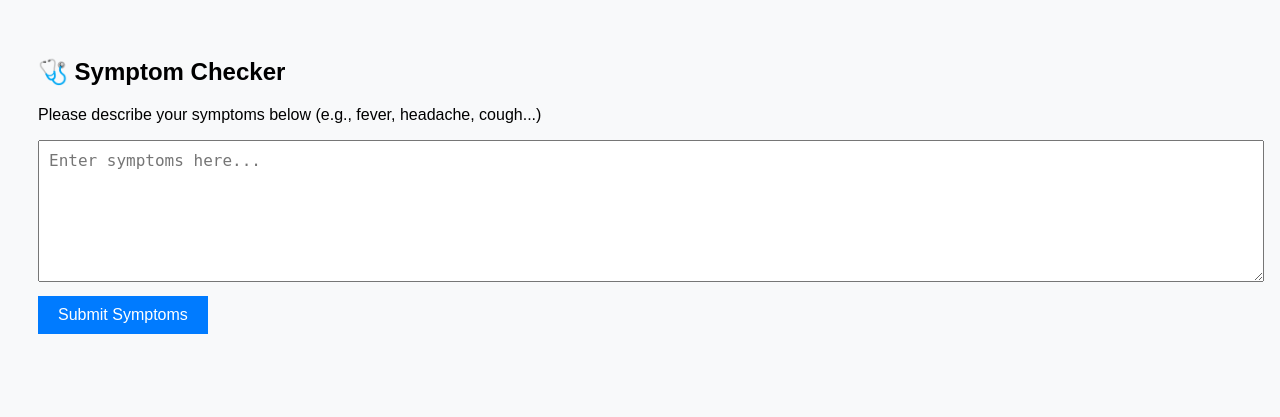
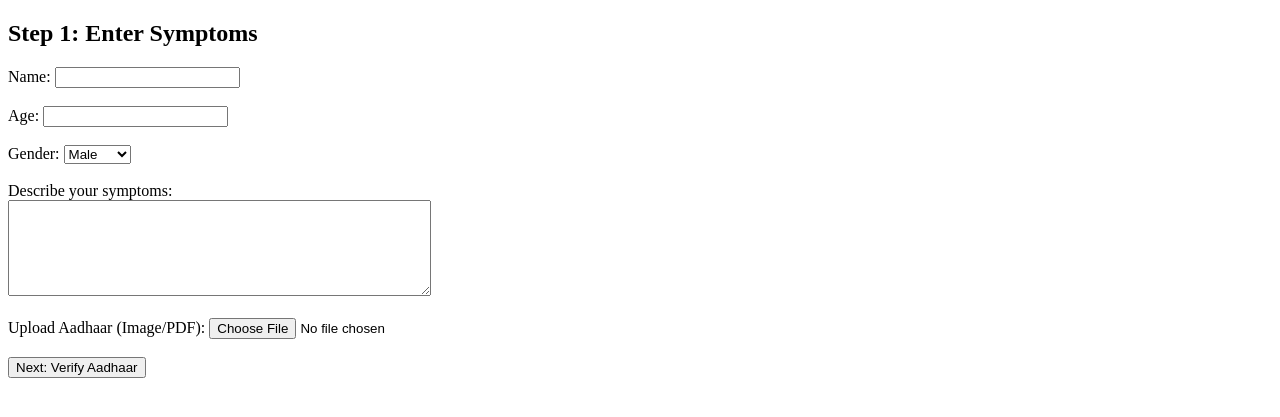
Before and after one commit to Pro1609/healthcare, a Flask app: template templates/symptoms.html in a window 1280 px wide. Shown: the top 417 px of the page. Run offline with Flask 3, Linux system fonts and the light colour scheme; the template is opened without the code that fills it, so the values that code supplies are empty.

Commit message:
Update symptoms.html

```diff
--- a/templates/symptoms.html
+++ b/templates/symptoms.html
@@ -1,37 +1,24 @@
+<!-- templates/symptoms.html -->
 <!DOCTYPE html>
-<html lang="en">
+<html>
 <head>
-    <meta charset="UTF-8">
-    <title>Symptom Checker</title>
-    <style>
-        body {
-            font-family: Arial, sans-serif;
-            padding: 30px;
-            background-color: #f8f9fa;
-        }
-        textarea {
-            width: 100%;
-            height: 120px;
-            padding: 10px;
-            font-size: 16px;
-        }
-        input[type="submit"] {
-            padding: 10px 20px;
-            font-size: 16px;
-            background-color: #007bff;
-            color: white;
-            border: none;
-            margin-top: 10px;
-            cursor: pointer;
-        }
-    </style>
+    <title>Patient Symptom Intake</title>
 </head>
 <body>
-    <h2>🩺 Symptom Checker</h2>
-    <p>Please describe your symptoms below (e.g., fever, headache, cough...)</p>
-    <form method="POST" action="/symptoms">
-        <textarea name="symptoms" required placeholder="Enter symptoms here..."></textarea><br>
-        <input type="submit" value="Submit Symptoms">
+    <h2>Step 1: Enter Symptoms</h2>
+    <form action="/aadhaar" method="POST" enctype="multipart/form-data">
+        Name: <input type="text" name="name" required><br><br>
+        Age: <input type="number" name="age" required><br><br>
+        Gender:
+        <select name="gender">
+            <option>Male</option>
+            <option>Female</option>
+            <option>Other</option>
+        </select><br><br>
+        Describe your symptoms:<br>
+        <textarea name="symptoms" rows="6" cols="50" required></textarea><br><br>
+        Upload Aadhaar (Image/PDF): <input type="file" name="aadhaar" required><br><br>
+        <input type="submit" value="Next: Verify Aadhaar">
     </form>
 </body>
 </html>
```
